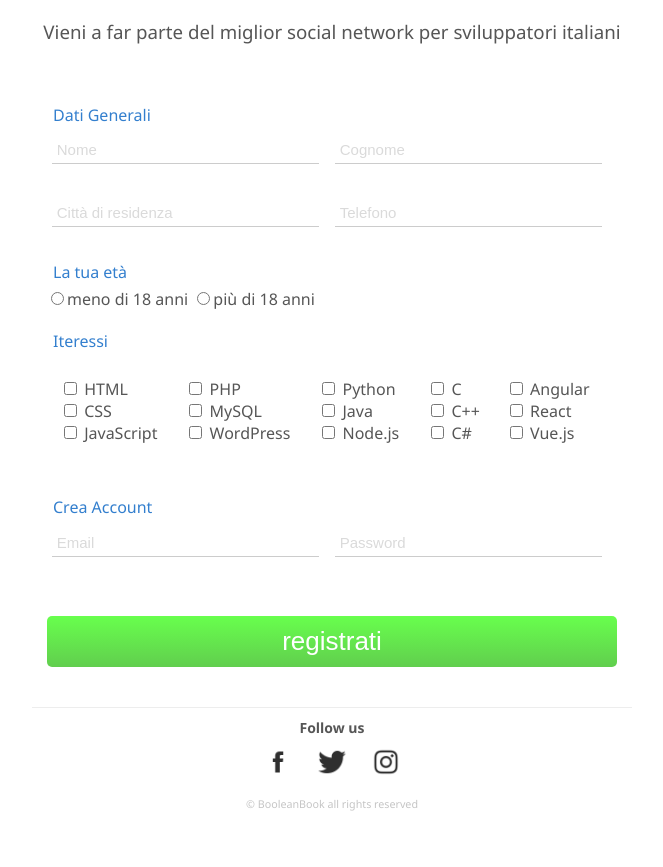
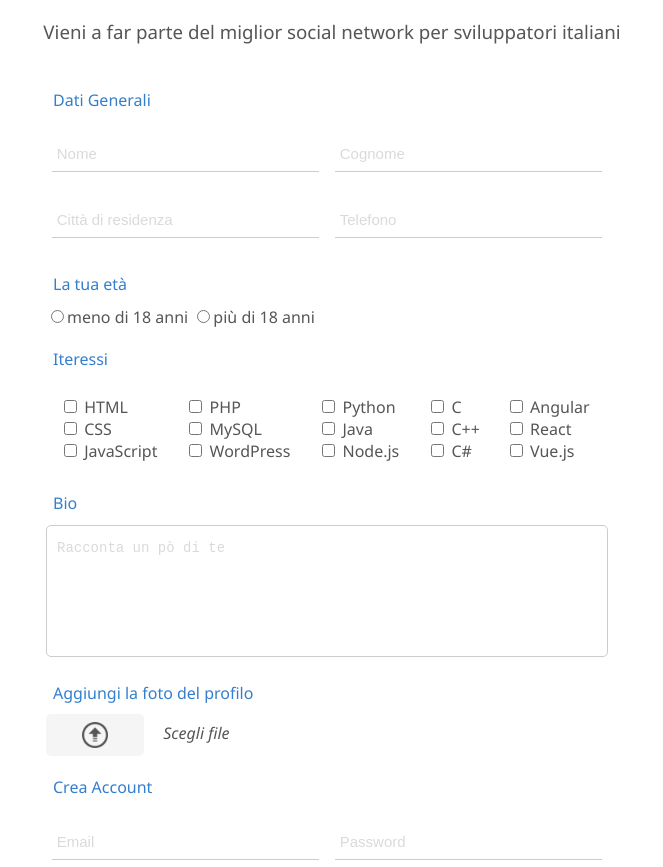
Before and after one commit to alessandro-orlov/htmlcss-gmail, a plain HTML site: page bonus/index.html in a window 1280 px wide. Shown: the part 85-952 px from the top of the page, without its empty margins (308-971 px from the left). Drawn offline with Linux system fonts and the light colour scheme.

Commit message:
Esercizio bonus - FINAL
Corretta struttura HTML, aggiunto textarea personalizzata, pulsante type="file" personalizzato, commenti nel CSS.

```diff
--- a/bonus/css/style.css
+++ b/bonus/css/style.css
@@ -1,3 +1,4 @@
+/* GENERAL RULES */
 .main-box {
   box-sizing: border-box;
   width: 100%;
@@ -31,19 +32,18 @@ color: #61ce4e; /*Company Green*/
   text-align: center;
   font-weight: 400;
 }
+/* END GENERAL RULES */
 
 
+
+/* BEGIN FORM */
 .registration form {
-  margin-top: 60px
+  margin-top: 45px
 }
 
 .registration fieldset {
     border: none;
     margin-top: 10px;
-}
-
-.left {
-float: left;
 }
 
 .registration legend {
@@ -55,43 +55,90 @@ float: left;
 
 .registration input[type="text"], input[type="number"], input[type="password"] {
   width: 45%;
-  margin: 0 1% 6% 1%;
+  margin: 15px 1%;
   outline: none;
   font-size: 15px;
   padding: 5px;
-  color: 565656;
+  color: #565656;
+  line-height: 25px;
   border: none;
   border-bottom: 1px solid #ccc;
-  transition: 0.2s;
+  transition: 0.3s;
 }
 
 .registration input:focus {
   border-bottom: 1px solid #61ce4e;
 }
 
-.registration input::placeholder {
+.registration textarea {
+  padding: 10px;
+  color: #565656;
+  font-size: 14px;
+  line-height: 25px;
+  border: 1px solid #ccc;
+  border-radius: 5px;
+  outline: none;
+  width: 540px;
+  height: 110px;
+  resize: none;
+}
+
+.registration textarea:focus {
+  border: 1px solid #61ce4e;
+  transition: 0.3s;
+}
+
+.registration textarea::placeholder, input::placeholder {
   color: #dadada;
 }
+
+/* CUSTOM UPLOAD FILE*/
+.registration input[type="file"] {
+display: none;
+}
+
+label.custom-file-upload {
+  display: inline-block;
+  padding: 8px 36px;
+  border-radius: 5px;
+  cursor: pointer;
+  width: 26px;
+  height: 26px;
+  background: url('../img/upload-file.png') no-repeat center;
+  background-size: 26px;
+  background-color: #ededed;
+  vertical-align: middle;
+  margin-right: 15px;
+  background-color: #f5f5f5;
+  transition: 0.3s;
+}
+
+label.custom-file-upload:hover {
+  background: url('../img/upload-file-hover.png') no-repeat center;
+  background-size: 26px;
+  background-color: #337fce;
+}
+/* END CUSTOM UPLOAD FILE */
 
 .registration input[type="submit"] {
   display: block;
   width: 95%;
   margin: 15px auto;
-  padding: 10px;
-  font: 26px Arial;
+  padding: 15px 10px;
+  font: 20px Arial;
+  text-transform: uppercase;
   color: #fff;
   background: linear-gradient( #68ff4d, #61ce4e);
   border-radius: 5px;
   border: none;
   outline: none;
   cursor: pointer;
-  transition: all 0.7s;
+  transition: 0.5s;
   }
 
 .registration  input[type="submit"]:hover {
-    background: linear-gradient( #61ce4e, #68ff4d);
-    -webkit-transition: all 0.7s; /*SAFARI*/
-    transition: all 0.7s;
+  background: linear-gradient( #61ce4e, #68ff4d);
+  transition: 0.5s;
 }
 
 .registration hr {
@@ -106,6 +153,11 @@ float: left;
   margin-top: 15px;
   color: #c5c5c5;
   }
+/* END FORM */
+
+.left {
+float: left;
+}
 
 .clear {
   clear: both;
@@ -189,5 +241,4 @@ float: left;
   background: url('../img/instagram-hover.png') no-repeat center;
   background-size: 28px;
 }
-
 /* -- END FOLLOW US -- */
--- a/bonus/index.html
+++ b/bonus/index.html
@@ -16,16 +16,24 @@
 
         <!-- inzio form -->
           <form name="registrazione-utente" action="#" method="post">
+
+            <!-- inizio campo dati generali -->
             <fieldset>
             <legend>Dati Generali</legend>
               <input type="text" name="Nome" placeholder="Nome">
               <input type="text" name="Cognome" placeholder="Cognome">
               <input type="text" name="Città" placeholder="Città di residenza">
               <input type="number" nome="Telefono" placeholder="Telefono">
+            </fieldset>
+            <!-- fine campo dati generali -->
+
+            <!-- inzio campo età -->
+            <fieldset>
             <legend>La tua et&agrave;</legend>
               <input type="radio" id="age18-" name="age" value="-18"><label for="age18-">meno di 18 anni</label>
               <input type="radio" id="age18+" name="age" value="+18"><label for="age18+">pi&ugrave; di 18 anni</label>
             </fieldset>
+            <!-- fine campo età -->
 
             <!-- Inizio campo dei checkbox -->
             <fieldset>
@@ -64,38 +72,54 @@
             </fieldset>
             <!-- fine campo dei checkbox -->
 
-            <br class="clear">
+            <!-- inizio campo textarea -->
+            <fieldset>
+              <legend>Bio</legend>
+              <textarea name="registrazione-utente" placeholder="Racconta un pò di te"></textarea>
+            </fieldset>
+            <!-- fine campo textarea -->
 
+            <!-- Inizio pulsante personalizzato "selezione file" -->
+            <fieldset>
+              <legend>Aggiungi la foto del profilo</legend>
+              <label class="custom-file-upload">
+                <input type="file" name="user-avatar">
+              </label>
+              <i>Scegli file</i>
+            </fieldset>
+            <!-- fine pulsante personalizzato "seleziona file" -->
+
+            <!-- inizio campo crea account -->
             <fieldset>
               <legend>Crea Account</legend>
               <input type="text" name="email" placeholder="Email">
               <input type="password" name="password" placeholder="Password">
             </fieldset>
+            <!-- fine campo crea account -->
 
             <input type="submit" value="registrati">
 
           </form>
         <!-- fine form -->
 
-
               <hr>
 
         <!-- Inizio footer -->
         <div class="footer">
 
+            <!-- inizio parte follow us -->
             <div class="follow-us">
               <h5>Follow us</h5>
               <a href="https://www.facebook.com/" title="facebook" target="_blank"><span class="fb"></span></a>
               <a href="https://twitter.com/" title="twitter" target="_blank"><span class="tw"></span></a>
               <a href="https://www.instagram.com/" title="instagram" target="_blank"> <span class="inst"></span> </a>
             </div>
-
+            <!-- fine parte follow us -->
 
             <h6>&copy; BooleanBook all rights reserved</h6>
 
         </div>
         <!-- Fine footer -->
-
 
       </div>
       <!-- fine registrazione -->
```
Also changed, not shown: bonus/img/upload-file-hover.png (added), bonus/img/upload-file.png (added).
